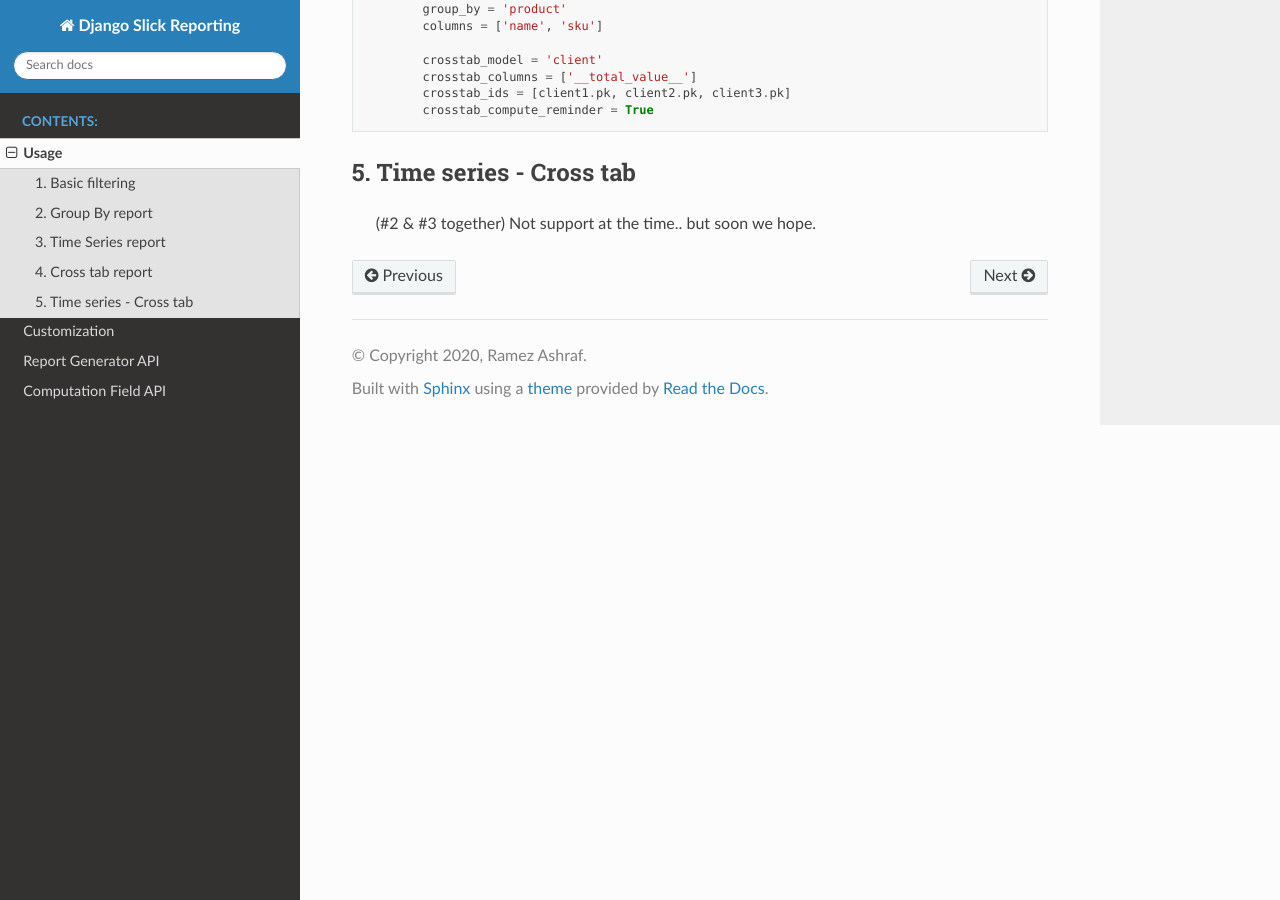
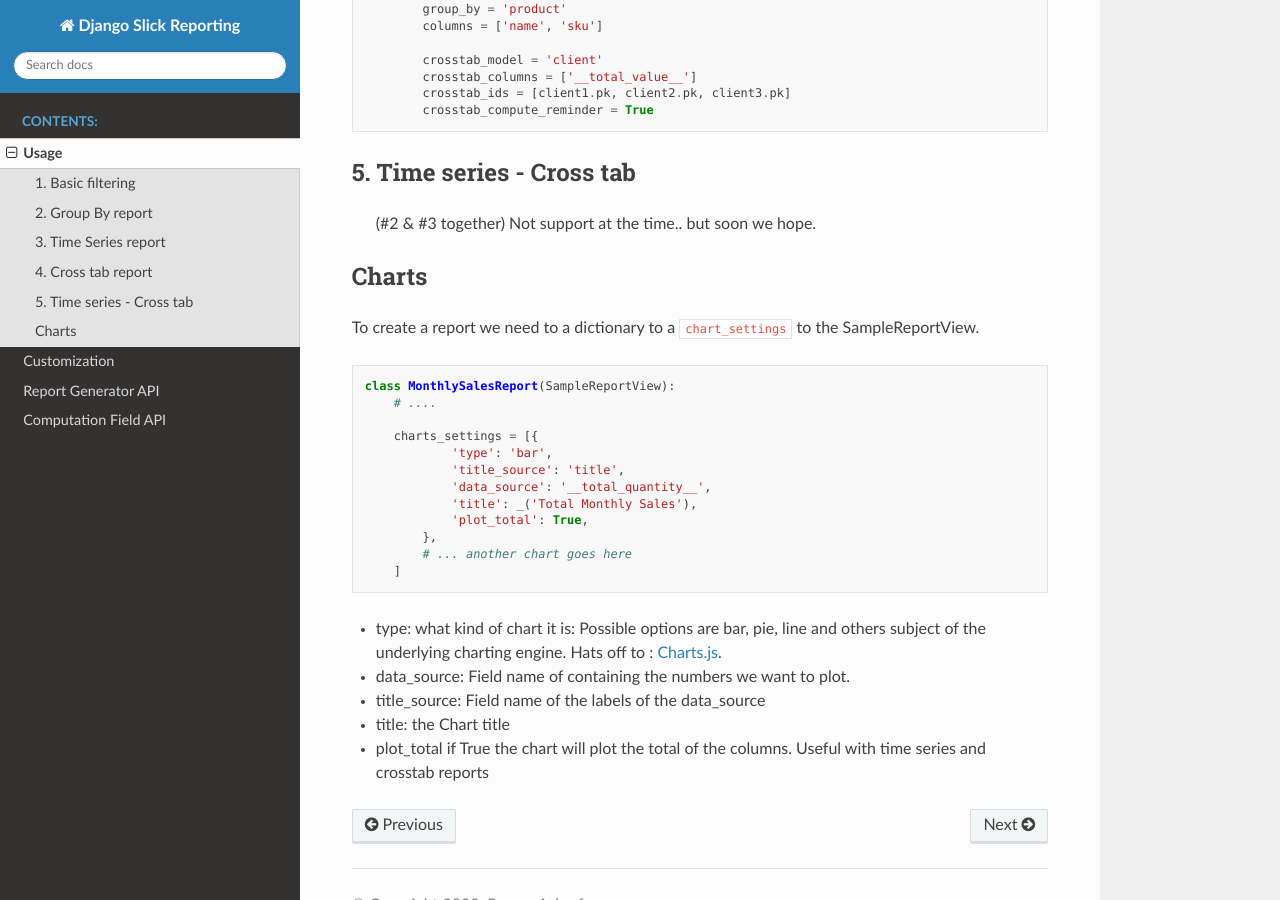
Before and after one commit to RamezIssac/django-slick-reporting, a Sphinx documentation site: the page built from docs/source/tour.rst, in a window 1280 px wide and 900 px high, scrolled down 2334 px. Built offline with Sphinx 7.4.7 and the Read the Docs theme 2.0.0, drawn with Linux system fonts in a browser that asks for light colours.

Commit message:
Document charting

```diff
--- a/docs/source/tour.rst
+++ b/docs/source/tour.rst
@@ -141,3 +141,34 @@ Which can be written like this
 5. Time series - Cross tab
 --------------------------
  (#2 & #3 together) Not support at the time.. but soon we hope.
+
+
+
+
+Charts
+-------
+
+To create a report we need to a dictionary to a ``chart_settings`` to the SampleReportView.
+
+.. code-block:: python
+
+    class MonthlySalesReport(SampleReportView):
+        # ....
+
+        charts_settings = [{
+                'type': 'bar',
+                'title_source': 'title',
+                'data_source': '__total_quantity__',
+                'title': _('Total Monthly Sales'),
+                'plot_total': True,
+            },
+            # ... another chart goes here
+        ]
+
+
+* type: what kind of chart it is: Possible options are bar, pie, line and others subject of the underlying charting engine.
+  Hats off to : `Charts.js <https://www.chartjs.org/>`_.
+* data_source: Field name of containing the numbers we want to plot.
+* title_source: Field name of the labels of the data_source
+* title: the Chart title
+* plot_total if True the chart will plot the total of the columns. Useful with time series and crosstab reports
```
Also changed, not shown: README.rst (+14 -0 lines), docs/source/index.rst (+11 -3 lines), 1 other file.
